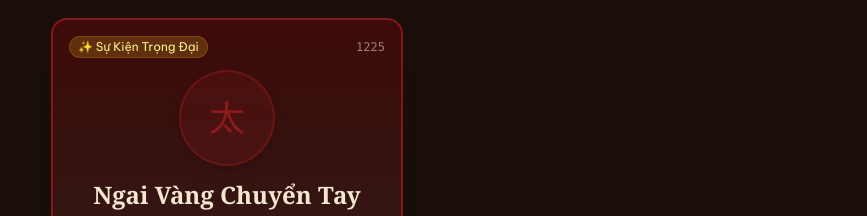
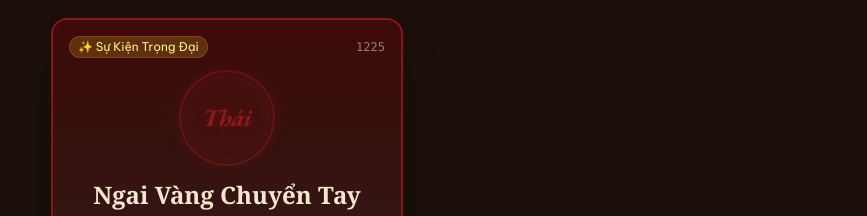
Before and after one commit to vincentdang92/viet-nam-history, a Next.js app: page / in a window 1280 px wide. Both pictures are taken after a click on the button 640 px from the left and 325 px from the top of the page. Shown: the part 122-338 px from the top of the page, without its empty margins (413-1280 px from the left). Built offline with nearby package versions, Linux system fonts and the light colour scheme.

Commit message:
add more Arc

```diff
--- a/app/layout.jsx
+++ b/app/layout.jsx
@@ -20,7 +20,7 @@ export default function RootLayout({ children }) {
         <link rel="preconnect" href="https://fonts.googleapis.com" />
         <link rel="preconnect" href="https://fonts.gstatic.com" crossOrigin="anonymous" />
         <link
-          href="https://fonts.googleapis.com/css2?family=Be+Vietnam+Pro:wght@400;500;600&family=Noto+Serif:ital,wght@0,400;0,700;1,400&display=swap"
+          href="https://fonts.googleapis.com/css2?family=Be+Vietnam+Pro:wght@400;500;600&family=Noto+Serif:ital,wght@0,400;0,700;1,400&family=EB+Garamond:ital,wght@0,700;1,700&display=swap"
           rel="stylesheet"
         />
       </head>
--- a/src/components/game/CharacterPortrait.jsx
+++ b/src/components/game/CharacterPortrait.jsx
@@ -1,34 +1,63 @@
-const INITIALS = {
-  tran_thai_tong:  { label: '太', color: '#8B1A1A' },
-  tran_hung_dao:   { label: '興', color: '#C0392B' },
-  tran_nhan_tong:  { label: '仁', color: '#8E44AD' },
-  tran_thu_do:     { label: '守', color: '#2C3E50' },
-  tran_quang_khai: { label: '光', color: '#1A5276' },
-  // Arc 4: Nhà Hồ & Thuộc Minh
-  ho_quy_ly:       { label: '胡', color: '#1A6B3C' },
-  ho_han_thuong:   { label: '漢', color: '#276B1A' },
-  tran_thiem_binh: { label: '添', color: '#5C4033' },
-  tran_quy_khoang: { label: '廓', color: '#6B2C1A' },
-  truong_phu:      { label: '張', color: '#1A3A6B' },
-  le_loi:          { label: '黎', color: '#8B5A00' },
-  // Arc 5: Lam Sơn
-  le_lai:          { label: '賴', color: '#8B2F1A' },
-  nguyen_trai:     { label: '阮', color: '#4A1A6B' },
-  nguyen_chich:    { label: '織', color: '#2C5C1A' },
-  dinh_le:         { label: '禮', color: '#6B1A1A' },
+// Label: âm tiết đặc trưng nhất từ tên/tước hiệu nhân vật
+// Font: EB Garamond italic bold — chữ khắc cổ điển thế kỷ 16, hỗ trợ tiếng Việt
+const CHARACTERS = {
+  // Nhà Trần
+  tran_thai_tong:  { label: 'Thái',  color: '#8B1A1A' },
+  tran_hung_dao:   { label: 'Hưng',  color: '#C0392B' },
+  tran_nhan_tong:  { label: 'Nhân',  color: '#8E44AD' },
+  tran_thu_do:     { label: 'Thủ',   color: '#2C3E50' },
+  tran_quang_khai: { label: 'Quang', color: '#1A5276' },
+  // Nhà Hồ & Thuộc Minh
+  ho_quy_ly:       { label: 'Hồ',    color: '#1A6B3C' },
+  ho_han_thuong:   { label: 'Hán',   color: '#276B1A' },
+  tran_thiem_binh: { label: 'Thiêm', color: '#5C4033' },
+  tran_quy_khoang: { label: 'Khoáng',color: '#6B2C1A' },
+  truong_phu:      { label: 'Trương',color: '#1A3A6B' },
+  le_loi:          { label: 'Lợi',   color: '#8B5A00' },
+  // Lam Sơn
+  le_lai:          { label: 'Lai',   color: '#8B2F1A' },
+  nguyen_trai:     { label: 'Trãi',  color: '#4A1A6B' },
+  nguyen_chich:    { label: 'Chích', color: '#2C5C1A' },
+  dinh_le:         { label: 'Lễ',    color: '#6B1A1A' },
 }
 
 export default function CharacterPortrait({ characterId, isCinematic }) {
-  const info = INITIALS[characterId] ?? { label: '?', color: '#5A3020' }
-  const size = isCinematic ? 'w-24 h-24 text-4xl' : 'w-16 h-16 text-2xl'
+  const char = CHARACTERS[characterId] ?? { label: '?', color: '#5A3020' }
+  const len  = char.label.length
+
+  // Circle size
+  const circleSize = isCinematic ? 'w-24 h-24' : 'w-16 h-16'
+
+  // Font size — shorter label = bigger text
+  const fontSize = isCinematic
+    ? (len <= 2 ? '2rem' : len <= 4 ? '1.5rem' : '1.15rem')
+    : (len <= 2 ? '1.35rem' : len <= 4 ? '1.05rem' : '0.82rem')
 
   return (
     <div
-      className={`${size} rounded-full flex items-center justify-center border-2 border-tran-secondary/50 shadow-lg mx-auto`}
-      style={{ backgroundColor: info.color + '33', borderColor: info.color + '80' }}
+      className={`${circleSize} rounded-full flex items-center justify-center shadow-lg mx-auto relative`}
+      style={{
+        backgroundColor: char.color + '22',
+        border: `2px solid ${char.color}70`,
+        boxShadow: `0 0 16px ${char.color}30`,
+      }}
     >
-      <span className="font-serif" style={{ color: info.color }}>
-        {info.label}
+      {/* Vòng trang trí bên trong */}
+      <div
+        className="absolute inset-1 rounded-full opacity-20"
+        style={{ border: `1px solid ${char.color}` }}
+      />
+
+      <span
+        className="relative z-10 font-calligraphy italic font-bold leading-none text-center select-none"
+        style={{
+          fontSize,
+          color: char.color,
+          textShadow: `0 1px 8px ${char.color}60`,
+          letterSpacing: '-0.02em',
+        }}
+      >
+        {char.label}
       </span>
     </div>
   )
--- a/tailwind.config.js
+++ b/tailwind.config.js
@@ -22,6 +22,7 @@ module.exports = {
       fontFamily: {
         serif: ['"Noto Serif"', 'serif'],
         sans: ['"Be Vietnam Pro"', 'sans-serif'],
+        calligraphy: ['"EB Garamond"', 'Georgia', 'serif'],
       },
     },
   },
```
